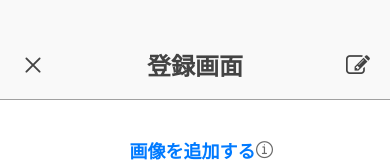
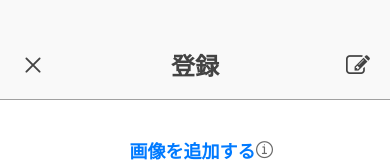
Before and after one commit to ken0426/eatLimit-app2.0, a React Native app: screen /registerScreen in a window 390 px wide. Shown: the top 162 px of the page. Built offline with nearby package versions, Linux system fonts and the light colour scheme.

Commit message:
[fix] 登録画面のヘッダーのテキストを変更

```diff
--- a/src/components/atoms/AtomRegister.tsx
+++ b/src/components/atoms/AtomRegister.tsx
@@ -25,7 +25,7 @@ const AtomRegister: FC<Props> = ({ navigation }) => {
         />
       </TouchableOpacity>
       <View style={{ width: '33%' }}>
-        <Text style={styles.headerText}>登録画面</Text>
+        <Text style={styles.headerText}>登録</Text>
       </View>
       <TouchableOpacity
         onPress={() => Alert.alert('登録ボタン準備中')}
```
